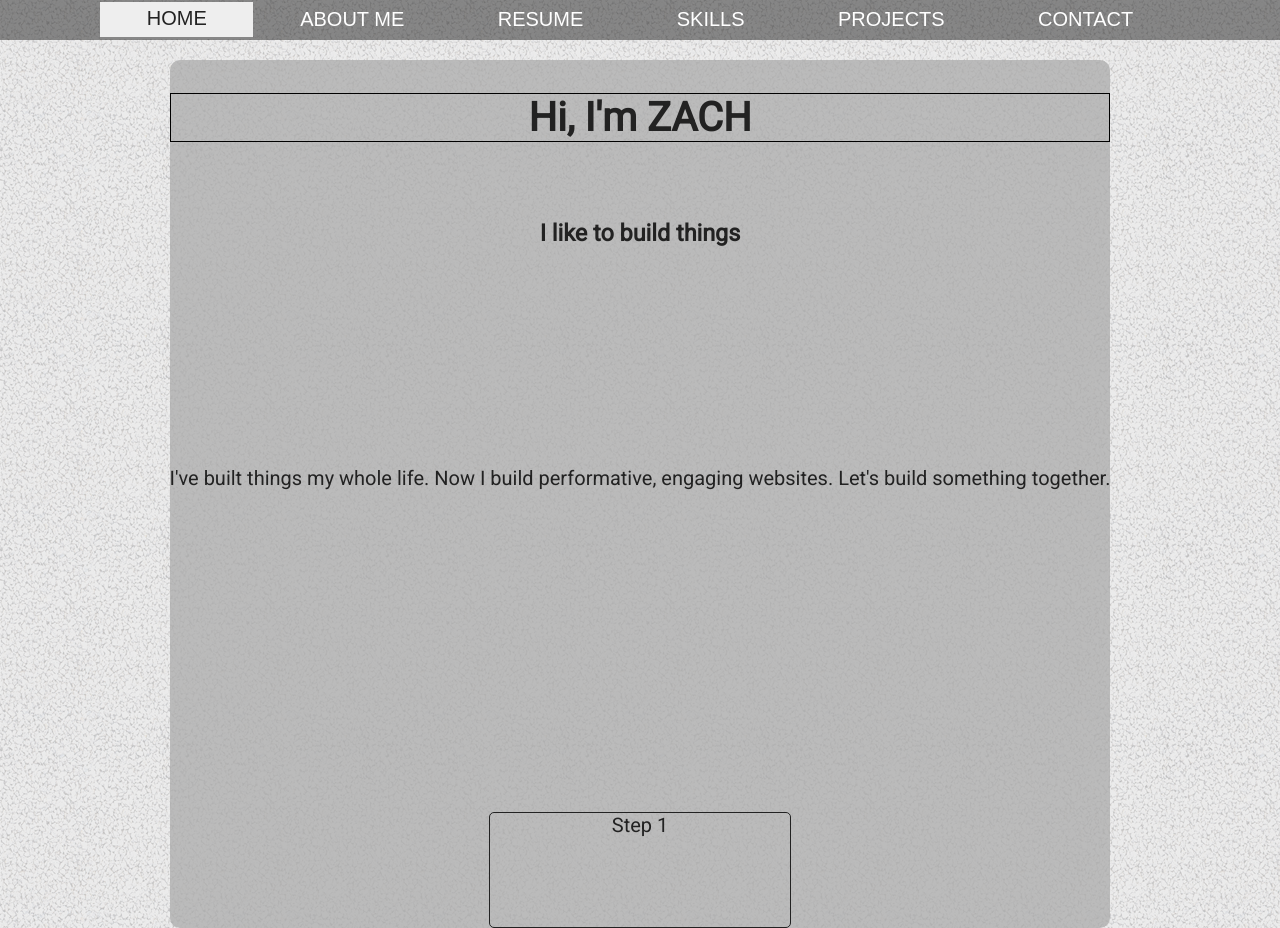
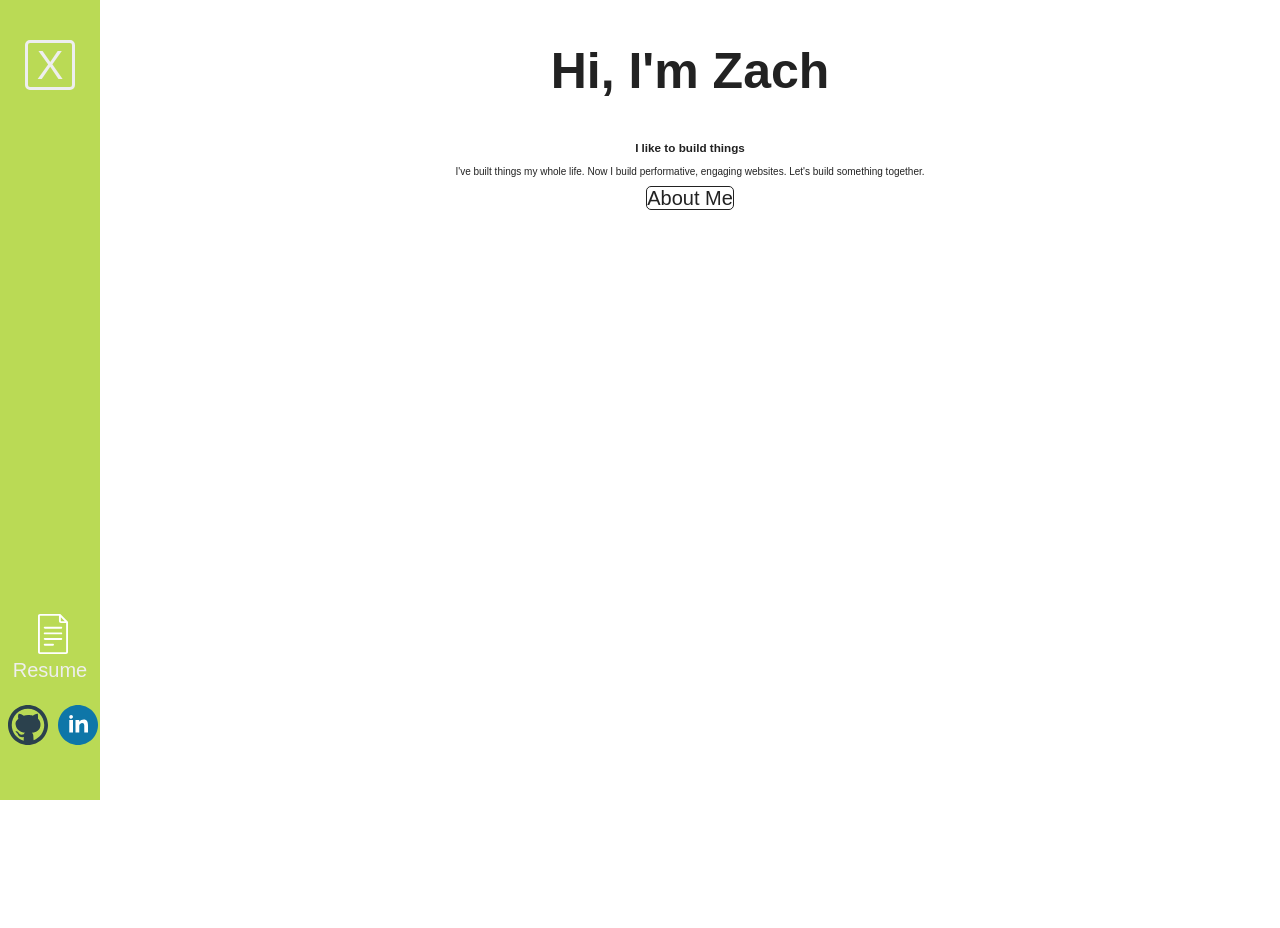
Before and after one commit to zvansom/Portfolio, a React (Create React App) app: page / in a window 1280 px wide. After the commit the page ends 800 px from the top, so only its background shows below. Built offline with nearby package versions, Linux system fonts and the light colour scheme.

Commit message:
Navbar refresh

```diff
--- a/src/App.css
+++ b/src/App.css
@@ -1,5 +1,6 @@
 :root {
   font-size: 10px;
+  box-sizing: border-box;
 }
 
 html {
@@ -8,8 +9,6 @@ html {
 
 body {
   min-height: 100%;
-  background-image: url(./assets/gravel.png);
-  background-color: #eee;
 }
 
 .App {
@@ -17,19 +16,7 @@ body {
   text-align: center;
   color: #222;
   display: grid;
-  grid-template-rows: 4rem 1fr;
-  gap: 20px;
-}
-
-main {
-  background: #aaaaaabc;
-  border-radius: 10px;
-  font-family: 'Roboto', sans-serif;
-  max-width: 960px;
-  margin: 0 auto;
-  font-size: 2rem;
-  display: grid;
-  gap: 20px;
+  grid-template-columns: 100px 1fr;
 }
 
 .button {
@@ -40,3 +27,92 @@ main {
   color: #222;
   font-size: 2rem;
 }
+
+nav {
+  width: 100px;
+  background: #bada55;
+  height: 100vh;
+  z-index: 2;
+  position: relative;
+  display: grid;
+  grid-template-rows: 1fr 1fr;
+  font-family: Arial, Helvetica, sans-serif;
+  font-size: 2rem;
+}
+
+nav button {
+  width: 50px;
+  height: 50px;
+  position: absolute;
+  top: 40px;
+  background: transparent;
+  border: 3px solid #eee;
+  color: #eee;
+  border-radius: 5px 5px 5px 5px;
+  font-size: 4rem;
+  line-height: 4rem;
+  left: 25px;
+}
+
+nav a {
+  text-decoration: none;
+  color: #eee;
+}
+
+nav .social-media {
+  position: absolute;
+  bottom: 50px;
+  display: grid;
+  grid-template-columns: 1fr 1fr;
+  grid-template-rows: 1fr 1fr;
+}
+
+nav .resume {
+  grid-column: span 2;
+}
+
+nav a {
+  align-self: flex-end;
+}
+
+nav .social-media__icons {
+  width: 40px;
+  height: 40px;
+  margin-left: 5px;
+}
+
+.nav-drawer {
+  transition: transform 2s ease-in-out;
+  position: absolute;
+  z-index: 1;
+  width: 0;
+  transition: all 0.5s ease-in-out;
+  overflow: hidden;
+  height: 100vh;
+}
+
+.nav-drawer a {
+  font-size: 6rem;
+  color: #eee;
+  display: inline-block;
+  text-decoration: none;
+  line-height: 10rem;
+}
+
+.nav-drawer a:nth-of-type(1) {
+  margin-top: 6rem;
+}
+
+.nav-drawer a:hover {
+  color: #222;
+}
+
+.drawer-open {
+  width: 100vw;
+  background: #bada55ee;
+  transform: translateX(100px);
+}
+
+.home h2{
+  font-size: 5rem;
+}
--- a/src/Components/Navbar.js
+++ b/src/Components/Navbar.js
@@ -1,52 +1,32 @@
 import React, { Component } from 'react'
 import { NavLink } from 'react-router-dom';
-import styled from 'styled-components';
+import GitHub from '../assets/github.svg';
+import LinkedIn from '../assets/linkedin.svg';
+import Resume from '../assets/file.svg';
 
 export default class Navbar extends Component {
+  state = {
+    navOpen: false,
+  }
+
+  toggleClass = e => { this.setState({navOpen: !this.state.navOpen}) }
+
   render() {
-    const styles = {
-      background: '#eee',
-      color: '#222',
-      borderBottom: '2px solid #22222280',
-    }
     return(
-      <StyledNav>
-        <StyledLink activeStyle={{...styles}}  exact to="/">Home</StyledLink>
-        <StyledLink activeStyle={{...styles}} to="/about">About Me</StyledLink>
-        <StyledLink activeStyle={{...styles}} to="/resume">Resume</StyledLink>
-        <StyledLink activeStyle={{...styles}} to="/skills">Skills</StyledLink>
-        <StyledLink activeStyle={{...styles}} to="/projects">Projects</StyledLink>
-        <StyledLink activeStyle={{...styles}} to="/contact">Contact</StyledLink>
-      </StyledNav>
+      <nav>
+        <button onClick={ this.toggleClass }>X</button>
+        <div className="social-media">
+          <a className="resume" href="#"><img className="social-media__icons" src={Resume} />Resume</a>
+          <a href="https://github.com/zvansom"><img className="social-media__icons" src={GitHub} /></a>
+          <a href="https://www.linkedin.com/in/zach-vansomeren/"><img className="social-media__icons" src={LinkedIn} /></a>
+        </div>
+        <div className={this.state.navOpen ? "nav-drawer drawer-open" : "nav-drawer"}>
+          <NavLink exact to="/">Home</NavLink>
+          <NavLink to="/about">About Me</NavLink>
+          <NavLink to="/projects">Projects</NavLink>
+          <NavLink to="/contact">Contact</NavLink>
+        </div>
+      </nav>
     )
   }
 }
-
-const StyledNav = styled.nav`
-  display: grid;
-  grid-template-columns: repeat(auto-fill, 1fr);
-  grid-auto-flow: column;
-  align-items: center;
-  background-color: #22222280;
-
-  > a:nth-of-type(1) {
-    margin-left: 100px;
-  }
-
-  > a:last-of-type {
-    margin-right: 100px;
-  }
-`;
-
-const StyledLink = styled(NavLink)`
-  color: white;
-  padding: 5px 0 0;
-  min-height: 30px;
-  font-size: 2rem;
-  text-decoration: none;
-  text-transform: uppercase;
-  transition: all 0.3s ease-in;
-  &:hover {
-    background: #444;
-  }
-`;
--- a/src/Routes/Home.js
+++ b/src/Routes/Home.js
@@ -1,34 +1,14 @@
 import React from 'react';
-import styled from 'styled-components';
 
 const Home = () => (
-  <StyledMain>
+  <main className="home">
     <h2>Hi, I'm <span>Zach</span></h2>
     <h3>I like to build things</h3>
     <p>
       I've built things my whole life.  Now I build performative, engaging websites.  Let's build something together.
     </p>
-    <a className="button" href="/about">Step 1</a>
-  </StyledMain>
+    <a className="button" href="/about">About Me</a>
+  </main>
 );
 
 export default Home;
-
-const StyledMain = styled.main`
-  grid-template-rows: 1fr 2fr 3fr 1fr;
-
-  > h2 {
-    align-self: flex-end;
-    font-size: 4rem;
-    border: 1px solid black;
-    > span {
-      text-transform: uppercase;
-    }
-  }
-  > h3 {
-
-  }
-  > a {
-    justify-self: center;
-  }
-`;
```
Also changed, not shown: 1 other file (tests, documents, lock files or other folders).
